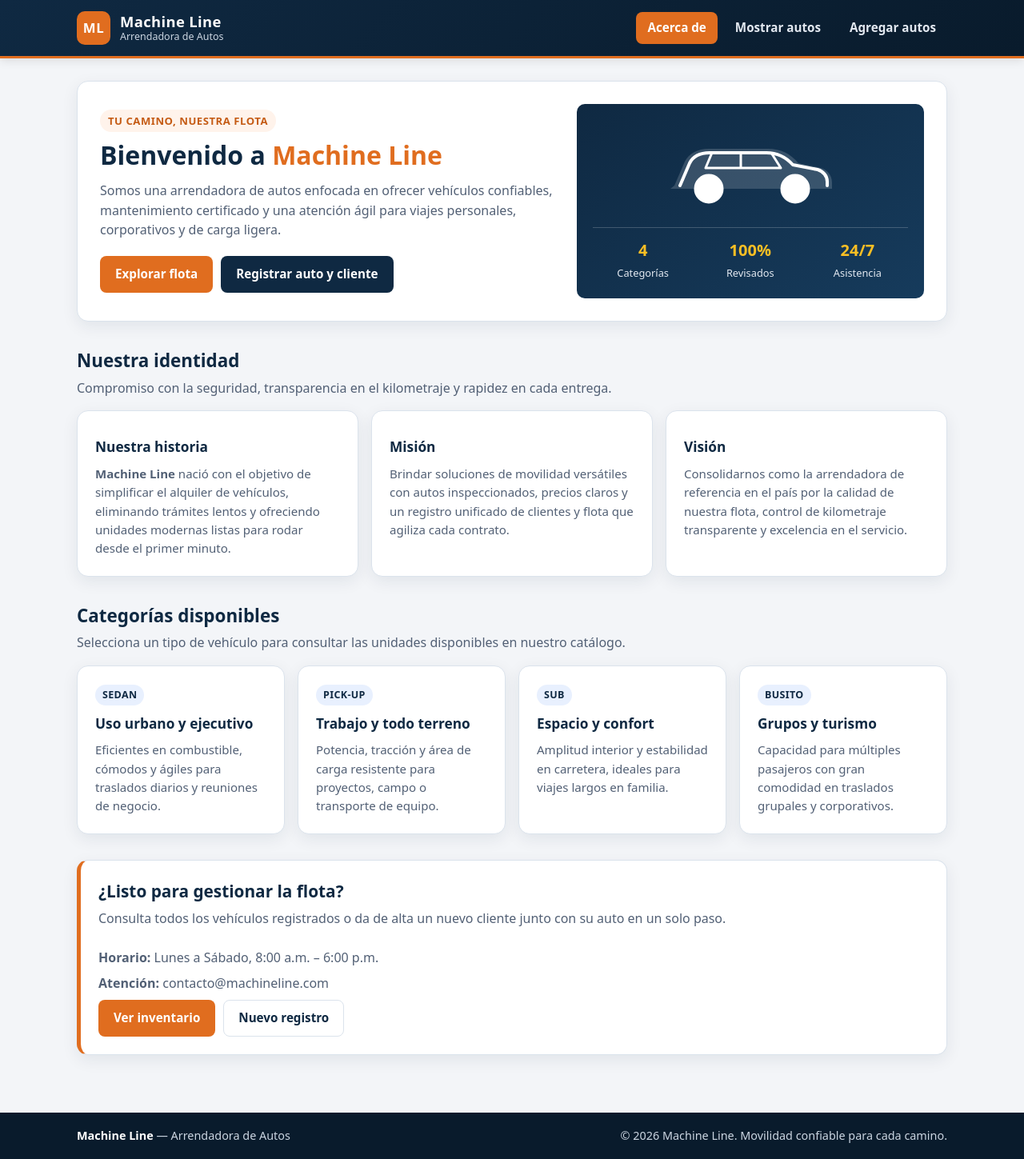
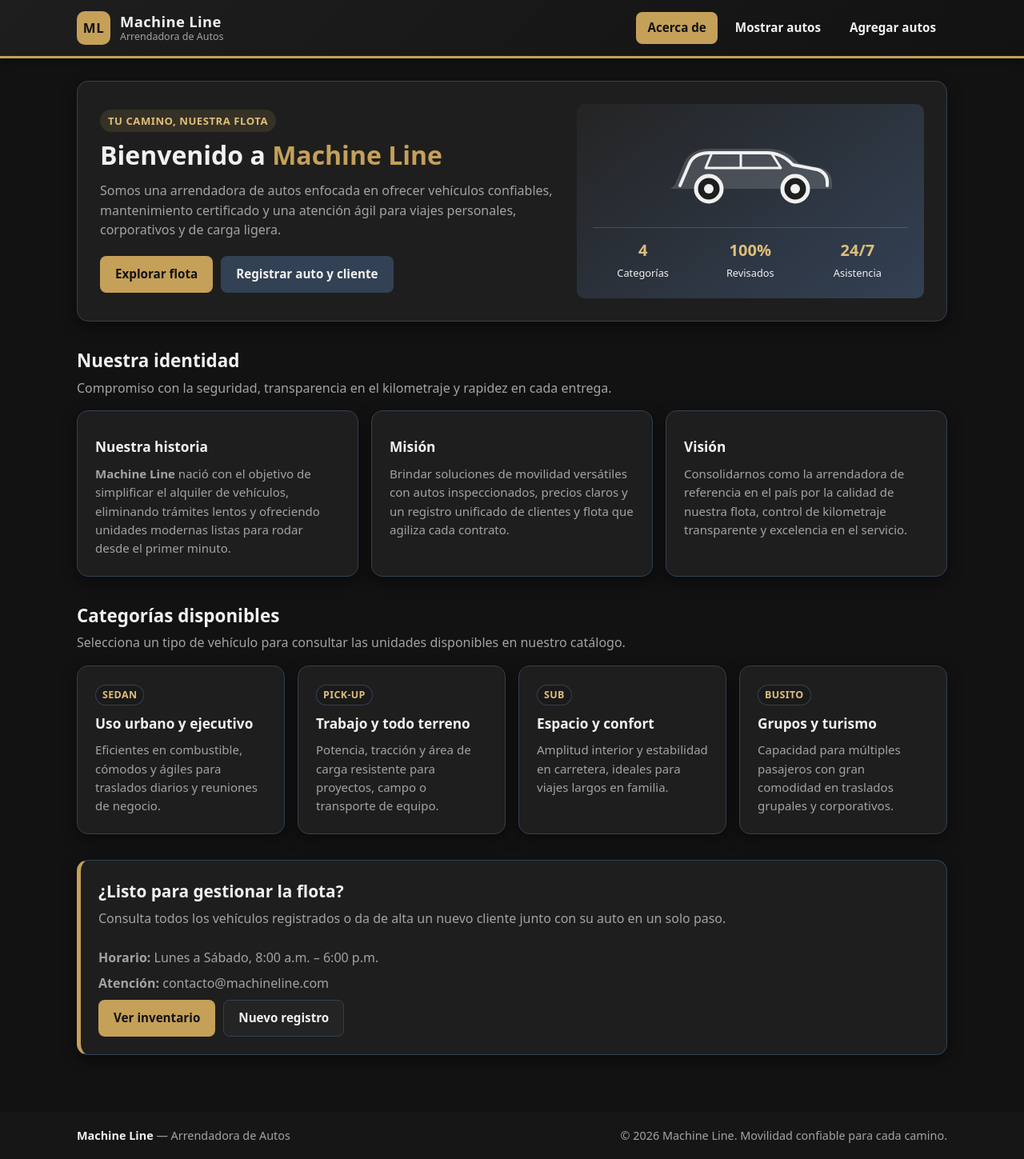
Before and after one commit to aaron-rm/ProyectoSemestralWEB, a PHP site: page /acerca.php in a window 1280 px wide. Shown: the whole page at 80% size. Run offline with PHP 8.4, Linux system fonts and the light colour scheme.

Commit message:
Vista: paleta de lujo (oscuro, dorado #C5A059)

```diff
--- a/Vista/acerca.php
+++ b/Vista/acerca.php
@@ -25,9 +25,9 @@ include __DIR__ . '/layouts/header.php';
                 <path d="M32 82 L44 54 C48 46 57 41 69 41 L140 41 C154 41 164 46 173 56 L204 62 C211 64 216 70 216 77 L216 82" fill="none" stroke="currentColor" stroke-width="4" stroke-linecap="round" stroke-linejoin="round"/>
                 <path d="M72 41 L64 60 L158 60 L146 41" fill="none" stroke="currentColor" stroke-width="3" stroke-linejoin="round"/>
                 <line x1="108" y1="41" x2="108" y2="60" stroke="currentColor" stroke-width="3"/>
-                <circle cx="68" cy="86" r="16" fill="#ffffff" stroke="currentColor" stroke-width="5"/>
+                <circle cx="68" cy="86" r="16" fill="var(--color-superficie)" stroke="currentColor" stroke-width="5"/>
                 <circle cx="68" cy="86" r="6" fill="currentColor"/>
-                <circle cx="176" cy="86" r="16" fill="#ffffff" stroke="currentColor" stroke-width="5"/>
+                <circle cx="176" cy="86" r="16" fill="var(--color-superficie)" stroke="currentColor" stroke-width="5"/>
                 <circle cx="176" cy="86" r="6" fill="currentColor"/>
             </svg>
             <div class="metricas-hero">
--- a/Vista/css/estilos.css
+++ b/Vista/css/estilos.css
@@ -1,21 +1,32 @@
 :root {
-    --color-primario: #0f2942;
-    --color-primario-oscuro: #091b2c;
-    --color-acento: #e06d1f;
-    --color-acento-hover: #c55b14;
-    --color-fondo: #f3f5f8;
-    --color-superficie: #ffffff;
-    --color-superficie-suave: #f8fafc;
-    --color-texto: #1e293b;
-    --color-texto-suave: #526075;
-    --color-borde: #dbe3ec;
-    --color-editar: #1d4ed8;
-    --color-editar-hover: #1e40af;
-    --color-eliminar: #dc2626;
-    --color-eliminar-hover: #b91c1c;
+    color-scheme: dark;
+    --color-primario: #121212;
+    --color-primario-oscuro: #0c0c0c;
+    --color-secundario: #334155;
+    --color-secundario-hover: #475569;
+    --color-acento: #C5A059;
+    --color-acento-hover: #d4b16a;
+    --color-acento-claro: #DFBE7A;
+    --color-acento-focus: rgba(197, 160, 89, 0.28);
+    --color-texto-acento: #121212;
+    --color-fondo: #121212;
+    --color-superficie: #1e1e1e;
+    --color-superficie-suave: #1a1a1a;
+    --color-superficie-elevada: #242424;
+    --color-superficie-oscura: #161616;
+    --color-texto: #f1f1f1;
+    --color-texto-suave: #a3a3a3;
+    --color-borde: #334155;
+    --color-borde-sutil: rgba(241, 241, 241, 0.16);
+    --color-etiqueta-fondo: rgba(197, 160, 89, 0.14);
+    --color-editar: #334155;
+    --color-editar-hover: #475569;
+    --color-eliminar: #b91c1c;
+    --color-eliminar-hover: #991b1b;
     --radio-md: 10px;
     --radio-lg: 14px;
-    --sombra-suave: 0 6px 20px rgba(15, 41, 66, 0.08);
+    --sombra-suave: 0 6px 20px rgba(0, 0, 0, 0.45);
+    --sombra-header: 0 2px 12px rgba(0, 0, 0, 0.5);
     --ancho-max: 1120px;
 }
 
@@ -62,10 +73,10 @@ a {
 
 /* Header y Navegación */
 .site-header {
-    background: linear-gradient(135deg, var(--color-primario) 0%, var(--color-primario-oscuro) 100%);
-    color: #ffffff;
+    background: linear-gradient(135deg, var(--color-superficie) 0%, var(--color-primario) 100%);
+    color: var(--color-texto);
     border-bottom: 3px solid var(--color-acento);
-    box-shadow: 0 2px 12px rgba(0, 0, 0, 0.12);
+    box-shadow: var(--sombra-header);
 }
 
 .header-contenido {
@@ -89,7 +100,7 @@ a {
     height: 42px;
     border-radius: 10px;
     background-color: var(--color-acento);
-    color: #ffffff;
+    color: var(--color-texto-acento);
     font-weight: 800;
     font-size: 1.05rem;
     letter-spacing: 0.04em;
@@ -112,7 +123,7 @@ a {
 
 .logo-texto small {
     font-size: 0.78rem;
-    color: #cbd5e1;
+    color: var(--color-texto-suave);
 }
 
 .nav-lista {
@@ -130,19 +141,19 @@ a {
     border-radius: 8px;
     font-weight: 600;
     font-size: 0.95rem;
-    color: #e2e8f0;
+    color: var(--color-texto);
     transition: background-color 0.2s ease, color 0.2s ease;
 }
 
 .nav-enlace:hover,
 .nav-enlace:focus-visible {
-    background-color: rgba(255, 255, 255, 0.14);
-    color: #ffffff;
+    background-color: var(--color-secundario);
+    color: var(--color-texto);
 }
 
 .nav-enlace.activo {
     background-color: var(--color-acento);
-    color: #ffffff;
+    color: var(--color-texto-acento);
 }
 
 /* Contenido principal */
@@ -171,7 +182,7 @@ a {
 
 .btn-primario {
     background-color: var(--color-acento);
-    color: #ffffff;
+    color: var(--color-texto-acento);
 }
 
 .btn-primario:hover,
@@ -180,25 +191,25 @@ a {
 }
 
 .btn-secundario {
-    background-color: var(--color-primario);
-    color: #ffffff;
+    background-color: var(--color-secundario);
+    color: var(--color-texto);
 }
 
 .btn-secundario:hover,
 .btn-secundario:focus-visible {
-    background-color: var(--color-primario-oscuro);
+    background-color: var(--color-secundario-hover);
 }
 
 .btn-borde {
-    background-color: var(--color-superficie);
-    color: var(--color-primario);
+    background-color: var(--color-superficie-elevada);
+    color: var(--color-texto);
     border-color: var(--color-borde);
 }
 
 .btn-borde:hover,
 .btn-borde:focus-visible {
-    background-color: var(--color-superficie-suave);
-    border-color: var(--color-primario);
+    background-color: var(--color-secundario);
+    border-color: var(--color-acento);
 }
 
 .btn-sm {
@@ -286,8 +297,8 @@ a {
     display: inline-block;
     padding: 4px 10px;
     border-radius: 999px;
-    background-color: #fff3eb;
-    color: var(--color-acento-hover);
+    background-color: var(--color-etiqueta-fondo);
+    color: var(--color-acento-claro);
     font-size: 0.82rem;
     font-weight: 700;
     text-transform: uppercase;
@@ -299,7 +310,7 @@ a {
     margin: 0 0 12px;
     font-size: 2rem;
     line-height: 1.2;
-    color: var(--color-primario);
+    color: var(--color-texto);
 }
 
 .hero h1 span {
@@ -319,8 +330,8 @@ a {
 }
 
 .tarjeta-resumen-flota {
-    background: linear-gradient(145deg, var(--color-primario) 0%, #163b5c 100%);
-    color: #ffffff;
+    background: linear-gradient(145deg, var(--color-superficie-elevada) 0%, var(--color-secundario) 100%);
+    color: var(--color-texto);
     border-radius: var(--radio-md);
     padding: 20px;
 }
@@ -329,7 +340,7 @@ a {
     width: 100%;
     max-width: 240px;
     margin: 0 auto 14px;
-    color: #ffffff;
+    color: var(--color-texto);
 }
 
 .metricas-hero {
@@ -338,18 +349,18 @@ a {
     gap: 8px;
     text-align: center;
     padding-top: 12px;
-    border-top: 1px solid rgba(255, 255, 255, 0.2);
+    border-top: 1px solid var(--color-borde-sutil);
 }
 
 .metricas-hero strong {
     display: block;
     font-size: 1.25rem;
-    color: #fbbf24;
+    color: var(--color-acento-claro);
 }
 
 .metricas-hero span {
     font-size: 0.8rem;
-    color: #e2e8f0;
+    color: var(--color-texto);
 }
 
 .seccion-bloque {
@@ -363,7 +374,7 @@ a {
 .encabezado-seccion h2 {
     margin: 0 0 4px;
     font-size: 1.4rem;
-    color: var(--color-primario);
+    color: var(--color-texto);
 }
 
 .encabezado-seccion p {
@@ -387,7 +398,7 @@ a {
 .tarjeta h3 {
     margin: 10px 0 8px;
     font-size: 1.08rem;
-    color: var(--color-primario);
+    color: var(--color-texto);
 }
 
 .tarjeta p {
@@ -416,8 +427,9 @@ a {
 }
 
 .badge-modelo {
-    background-color: #e8f0fe;
-    color: var(--color-primario);
+    background-color: var(--color-superficie-suave);
+    color: var(--color-acento-claro);
+    box-shadow: inset 0 0 0 1px var(--color-borde);
 }
 
 .panel-contacto {
@@ -437,7 +449,7 @@ a {
 .panel-contacto h2 {
     margin: 0 0 6px;
     font-size: 1.3rem;
-    color: var(--color-primario);
+    color: var(--color-texto);
 }
 
 .panel-contacto p {
@@ -639,8 +670,8 @@ a {
 
 /* Footer */
 .site-footer {
-    background-color: var(--color-primario-oscuro);
-    color: #cbd5e1;
+    background-color: var(--color-superficie-oscura);
+    color: var(--color-texto-suave);
     padding: 18px 0;
     margin-top: auto;
     font-size: 0.9rem;
@@ -659,7 +690,7 @@ a {
 }
 
 .footer-marca strong {
-    color: #ffffff;
+    color: var(--color-texto);
 }
 
 /* Responsivo */
```
Also changed, not shown: other parts of Vista/css/estilos.css (+33 -14 lines).
